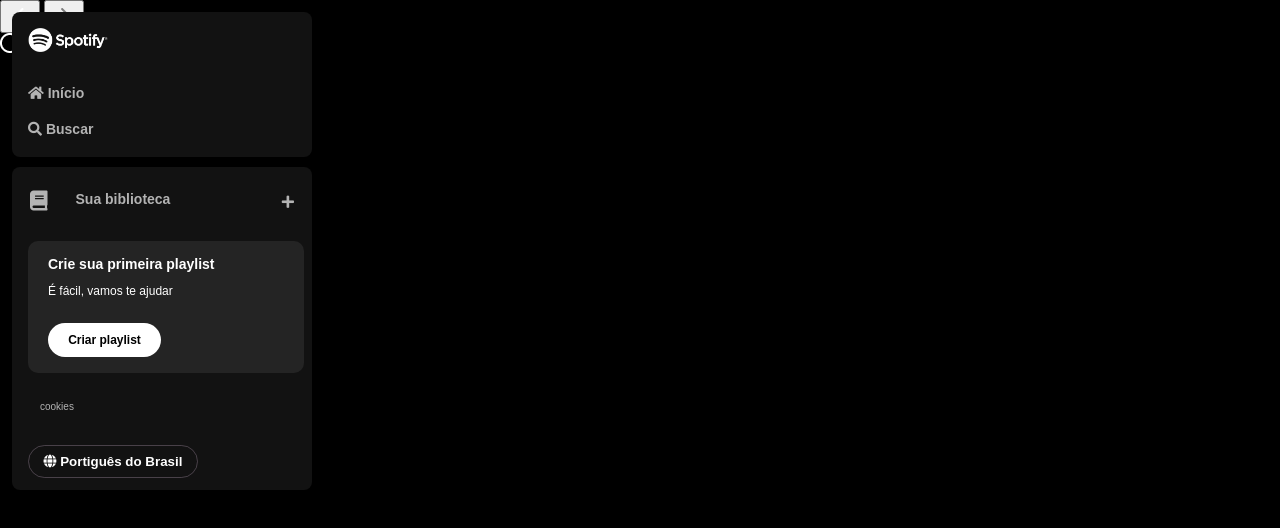
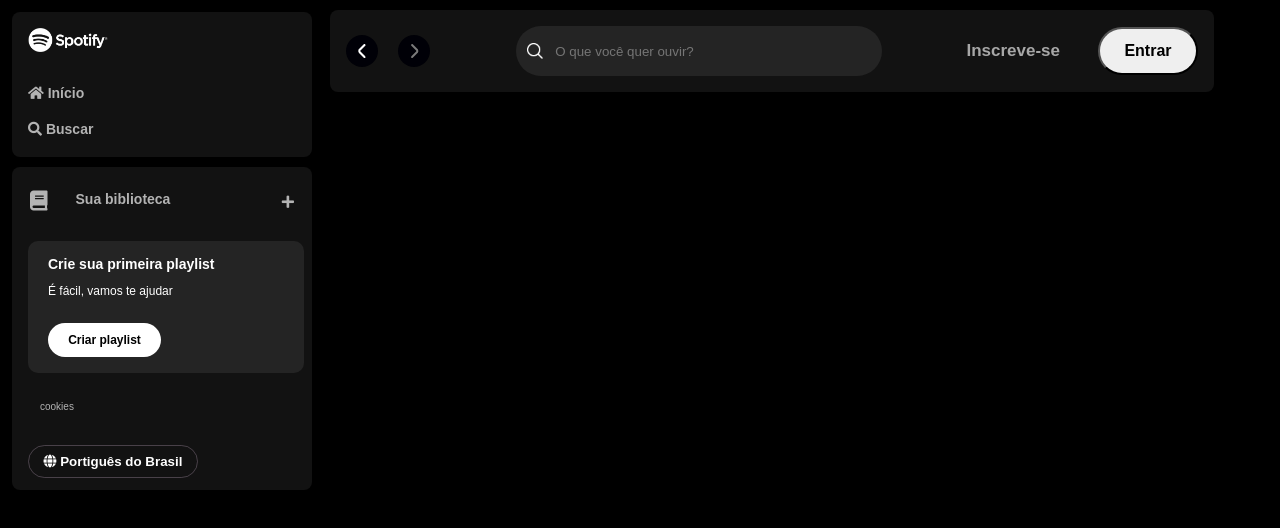
Before and after one commit to danielpr-lima/imers-o-alura, a plain HTML site: page index.html in a window 1280 px wide. Drawn offline with Linux system fonts and the light colour scheme.

Commit message:
construção do header, aula 3 finalixada

```diff
--- a/index.html
+++ b/index.html
@@ -8,6 +8,7 @@
     <link rel="stylesheet" href="/src/styles/reset.css">
     <link rel="stylesheet" href="/src/styles/vars.css">
     <link rel="stylesheet" href="/src/styles/sidebar-footer.css">
+    <link rel="stylesheet" href="/src/styles/main-content.css">
     <link rel="stylesheet" href="https://use.fontawesome.com/releases/v5.15.4/css/fontawesome.css">
     <link rel="stylesheet" href="https://use.fontawesome.com/releases/v5.15.4/css/solid.css">
 
@@ -54,7 +55,7 @@
                     <span class="text subtitle">É fácil, vamos te ajudar</span>
                     <button class="section-playlist__button">
                         <span>Criar playlist</span>
-                    </butotn>
+                        </butotn>
                 </div>
             </section>
 
@@ -72,7 +73,7 @@
         </div>
     </div>
     <main>
-        <div class="maincontainer">
+        <div class="main-container">
             <nav class="header__navigation">
                 <div class="navigation">
                     <button class="arrow-left">
@@ -81,12 +82,16 @@
                     <button class="arrow-right">
                         <img src="/src/assets/icons/small-right.png" alt="seta direita">
                     </button>
+                </div>
+                <div class="header__search">
+                    <img src="/src/assets/icons/search.png" alt="">
+                    <input id="search-input" type="text" maxlength="800" placeholder="O que você quer ouvir?" />
+                </div>
+                <div class="header__login">
+                    <button class="subscribe">Inscreve-se</button>
+                    <button class="login">Entrar</button>
+                </div>
 
-                    <div class="header__seach">
-                        <img src="/src/assets/icons/search.png" alt="">
-                        <input id="search-input" type="text"/>
-                    </div>
-                </div>
             </nav>
         </div>
     </main>
--- /dev/null
+++ b/src/styles/main-content.css
@@ -0,0 +1,95 @@
+/* HEADER */
+
+.main-container {
+    max-width: 80vw;
+    height: 100vh;
+    margin-left: 320px;
+    margin-right: 56px;
+}
+
+.header__navigation {
+    display: flex;
+    justify-content: space-between;
+    align-items: center;
+    padding: 16px;
+    margin: 10px;
+    border-radius: 8px;
+    background-color: #121212;
+}
+
+.header__navigation .navigation {
+    display: flex;
+    justify-content: space-around;
+    align-items: center;
+}
+
+.header__navigation .navigation .arrow-left {
+    margin-right: 1.25rem;
+}
+
+.arrow-left,
+.arrow-right {
+    display: flex;
+    align-items: center;
+    justify-content: center;
+    width: 32px;
+    height: 32px;
+    background: var(--bg-icon);
+    background-color: var(--bg-arrow-color);
+    border: none;
+    border-radius: 50%;
+    cursor: pointer;
+}
+
+.header__login {
+    display: flex;
+    align-items: center;
+}
+
+.header__search {
+    display: flex;
+    align-items: center;
+    width: 364px;
+    height: 48px;
+    margin-left: 8px;
+    background-color: #242424;
+    border-radius: 500px;
+    border: 1px solid transparent;
+}
+
+.header__search img {
+    width: 16px;
+    height: 16px;
+    margin-left: 10px;
+}
+
+.header__search input {
+    background: transparent;
+    border: none;
+    padding: 0 100px 0 12px;
+    color: #fff;
+    text-overflow: ellipsis;
+    overflow: none;
+    text-overflow: ellipsis;
+    overflow: hidden;
+    white-space: nowrap;
+    outline: none;
+}
+
+.header__login .subscribe{
+    color: #a7a7a7;
+    font-size: 17px;
+    font-weight: 700;
+    background-color: transparent;
+    margin-right: 32px;
+    border: none;
+}
+
+.header__login .login{
+    width: 100px;
+    height: 48px;
+    color: #000;
+    font-size: 16px;
+    font-weight: 700;
+    border-radius: 40px;
+}
--- a/src/styles/vars.css
+++ b/src/styles/vars.css
@@ -2,4 +2,9 @@
     /* FONT */
     --font-dm-sans:"DM Sans",sans-serif;
 
+    /* COLORS */
+
+    --bg-icon: #131313;
+    --bg-arrow-color: rgba(0,0,07)
+
 }
```
